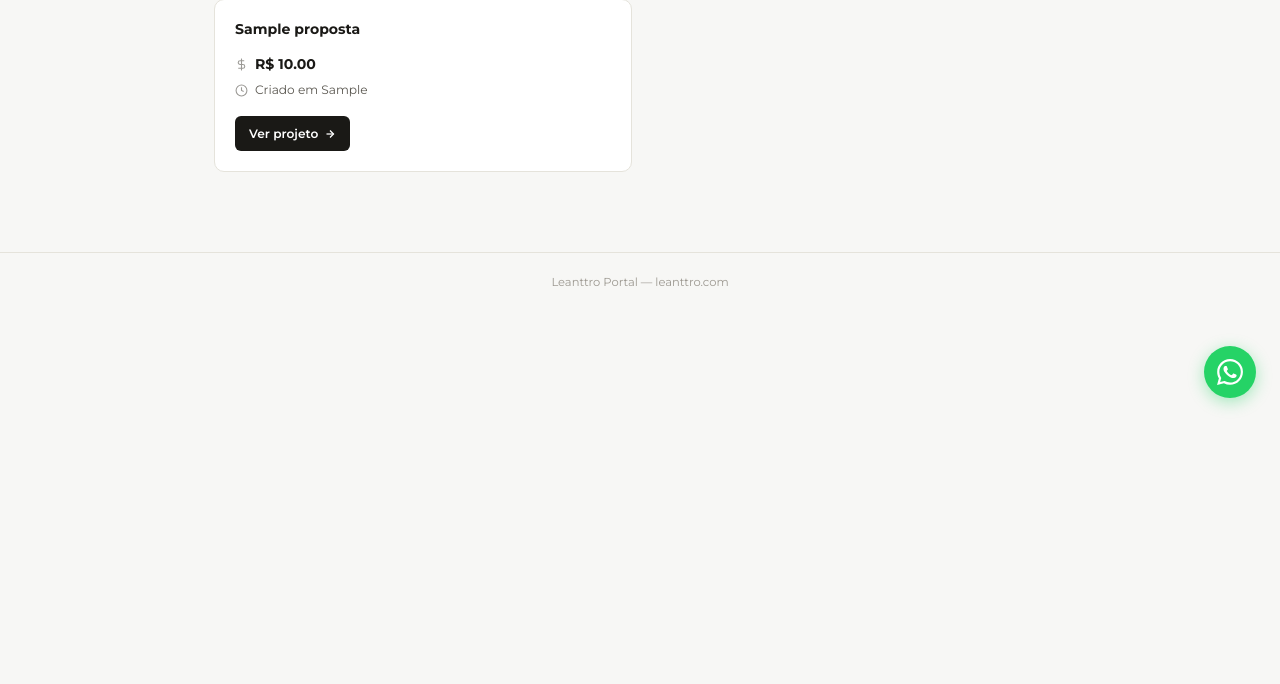
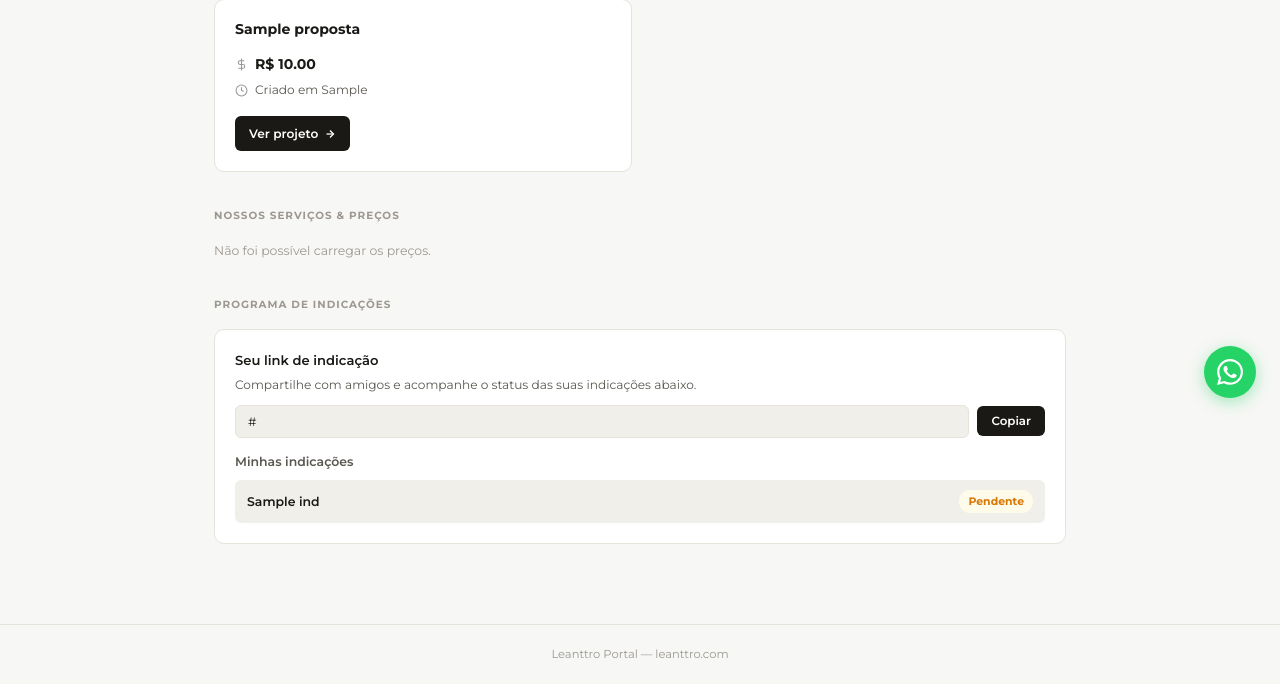
Before and after one commit to leanttro/leanttro_p, a Flask app: template templates/portal/portal_cliente.html in a window 1280 px wide. Shown: the part 378-1062 px from the top of the page. Before the commit the page ends 787 px from the top, so only its background shows below. Run offline with Flask 3, Linux system fonts and the light colour scheme; the template is opened without the code that fills it: most values are stand-ins (such as "Sample title", 1, 10 or a date in 2020); grey boxes marked "Sample" are stand-in pictures; some libraries are stand-ins or nearby versions.

Commit message:
Update portal_cliente.html

```diff
--- a/templates/portal/portal_cliente.html
+++ b/templates/portal/portal_cliente.html
@@ -166,6 +166,29 @@ footer{
 footer a{color:var(--text3);text-decoration:none}
 footer a:hover{color:var(--accent)}
 
+/* ── PREÇOS ── */
+.precos-grid{display:grid;grid-template-columns:repeat(auto-fill,minmax(220px,1fr));gap:14px;margin-top:0}
+.preco-card{background:var(--surface);border:1px solid var(--border);border-radius:var(--radius);padding:18px 20px;display:flex;flex-direction:column;gap:8px}
+.preco-card-nome{font-size:.82rem;font-weight:700;color:var(--text);line-height:1.3}
+.preco-card-desc{font-size:.74rem;color:var(--text2);line-height:1.5}
+.preco-card-valor{font-size:1rem;font-weight:700;color:var(--accent);margin-top:4px}
+.preco-card-valor small{font-size:.72rem;font-weight:500;color:var(--text3)}
+
+/* ── INDICAÇÕES ── */
+.indica-box{background:var(--surface);border:1px solid var(--border);border-radius:var(--radius);padding:20px;display:flex;flex-direction:column;gap:14px}
+.indica-link-row{display:flex;gap:8px;align-items:center}
+.indica-link-input{flex:1;font-size:.76rem;padding:8px 12px;border:1px solid var(--border);border-radius:var(--radius-sm);background:var(--surface2);color:var(--text);font-family:'Montserrat',sans-serif;outline:none}
+.indica-copy-btn{padding:8px 14px;border-radius:var(--radius-sm);background:var(--text);color:#fff;font-size:.74rem;font-weight:600;font-family:'Montserrat',sans-serif;border:none;cursor:pointer;white-space:nowrap;transition:.15s}
+.indica-copy-btn:hover{opacity:.85}
+.indica-list{display:flex;flex-direction:column;gap:8px}
+.indica-item{display:flex;align-items:center;justify-content:space-between;gap:10px;padding:10px 12px;background:var(--surface2);border-radius:var(--radius-sm);font-size:.78rem}
+.indica-item-nome{font-weight:600;color:var(--text)}
+.indica-item-status{font-size:.68rem;font-weight:700;padding:3px 9px;border-radius:20px}
+.indica-status-pendente{background:var(--amber-light);color:var(--amber)}
+.indica-status-ganho{background:var(--green-light);color:var(--green)}
+.indica-status-perdido{background:var(--red-light);color:var(--red)}
+.indica-empty{font-size:.78rem;color:var(--text3);text-align:center;padding:16px 0}
+
 /* ── RESPONSIVE ── */
 @media(max-width:640px){
   header{padding:0 16px}
@@ -272,6 +295,44 @@ footer a:hover{color:var(--accent)}
     </div>
   {% endif %}
 
+  <!-- PREÇOS -->
+  <div style="margin-top:36px">
+    <div class="section-title">Nossos serviços & preços</div>
+    <div class="precos-grid" id="precos-grid">
+      <div style="color:var(--text3);font-size:.78rem">Carregando...</div>
+    </div>
+  </div>
+
+  <!-- INDICAÇÕES -->
+  <div style="margin-top:36px">
+    <div class="section-title">Programa de indicações</div>
+    <div class="indica-box">
+      <div>
+        <div style="font-size:.82rem;font-weight:600;color:var(--text);margin-bottom:4px">Seu link de indicação</div>
+        <div style="font-size:.76rem;color:var(--text2);margin-bottom:10px">Compartilhe com amigos e acompanhe o status das suas indicações abaixo.</div>
+        <div class="indica-link-row">
+          <input class="indica-link-input" id="indica-link" readonly value="{{ indica_link or '' }}">
+          <button class="indica-copy-btn" onclick="copiarLink()">Copiar</button>
+        </div>
+      </div>
+      <div>
+        <div style="font-size:.78rem;font-weight:600;color:var(--text2);margin-bottom:8px">Minhas indicações</div>
+        <div class="indica-list" id="indica-list">
+          {% if indicacoes %}
+            {% for ind in indicacoes %}
+            <div class="indica-item">
+              <span class="indica-item-nome">{{ ind.nome_indicado }}</span>
+              <span class="indica-item-status indica-status-{{ ind.status }}">{{ ind.status|capitalize }}</span>
+            </div>
+            {% endfor %}
+          {% else %}
+            <div class="indica-empty">Nenhuma indicação ainda. Compartilhe seu link!</div>
+          {% endif %}
+        </div>
+      </div>
+    </div>
+  </div>
+
 </main>
 
 <!-- WHATSAPP BUTTON -->
@@ -285,6 +346,47 @@ footer a:hover{color:var(--accent)}
 </a>
 {% endif %}
 
+<script>
+function formatPreco(v) {
+  return 'R$ ' + parseFloat(v).toLocaleString('pt-BR', {minimumFractionDigits:2, maximumFractionDigits:2});
+}
+function formatPrecoJson(p) {
+  const j = p.preco_json ? (typeof p.preco_json === 'string' ? JSON.parse(p.preco_json) : p.preco_json) : null;
+  if (!j) return p.preco ? formatPreco(p.preco) : 'Consulte';
+  if (j.setup && j.mensal) return formatPreco(j.setup) + ' setup + ' + formatPreco(j.mensal) + '/mês';
+  if (j.mensal) return formatPreco(j.mensal) + '/mês';
+  if (j.unico) return formatPreco(j.unico);
+  return 'Consulte';
+}
+async function carregarPrecos() {
+  try {
+    const r = await fetch('https://leanttro.com/api/produtos');
+    const data = await r.json();
+    const grid = document.getElementById('precos-grid');
+    const ativos = (data.produtos || data).filter(p => p.ativo !== false);
+    if (!ativos.length) { grid.innerHTML = '<div style="color:var(--text3);font-size:.78rem">Nenhum serviço disponível no momento.</div>'; return; }
+    grid.innerHTML = ativos.map(p => `
+      <div class="preco-card">
+        <div class="preco-card-nome">${p.nome}</div>
+        ${p.descricao ? `<div class="preco-card-desc">${p.descricao}</div>` : ''}
+        <div class="preco-card-valor">${formatPrecoJson(p)}</div>
+      </div>`).join('');
+  } catch(e) {
+    document.getElementById('precos-grid').innerHTML = '<div style="color:var(--text3);font-size:.78rem">Não foi possível carregar os preços.</div>';
+  }
+}
+function copiarLink() {
+  const inp = document.getElementById('indica-link');
+  if (!inp.value) return;
+  navigator.clipboard.writeText(inp.value).then(() => {
+    const btn = document.querySelector('.indica-copy-btn');
+    btn.textContent = 'Copiado!';
+    setTimeout(() => btn.textContent = 'Copiar', 2000);
+  });
+}
+carregarPrecos();
+</script>
+
 <!-- FOOTER -->
 <footer>
   <p>Leanttro Portal &mdash; <a href="https://leanttro.com" target="_blank">leanttro.com</a></p>
```
